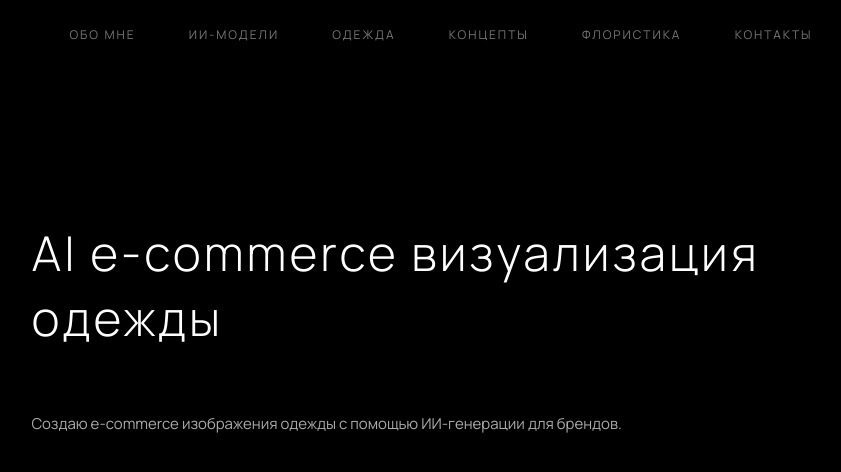
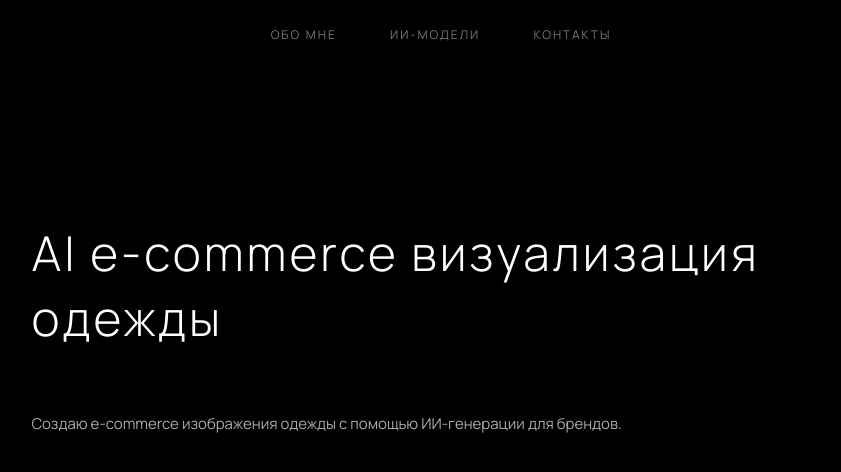
Before and after one commit to karina-ai-florist/karina-ai-portfolio, a plain HTML site: page index.html in a window 1280 px wide. Shown: the top 472 px of the page, without its empty margins (199-1040 px from the left). Drawn offline with Linux system fonts and the light colour scheme.

Commit message:
index.html

```diff
--- a/index.html
+++ b/index.html
@@ -119,7 +119,6 @@ p{
     transition:0.5s ease;
 }
 
-/* увеличенный активный */
 .gallery-item.active{
     width:380px;
     height:380px;
@@ -130,7 +129,6 @@ p{
     transform:scale(1);
 }
 
-/* затемнённые */
 .gallery-item:not(.active) img{
     filter:brightness(40%);
     transform:scale(0.9);
@@ -178,13 +176,8 @@ p{
     border-color:#fff;
 }
 
-.arrow.left{
-    left:0;
-}
-
-.arrow.right{
-    right:0;
-}
+.arrow.left{ left:0; }
+.arrow.right{ right:0; }
 
 /* ===== Lightbox ===== */
 
@@ -254,9 +247,6 @@ footer a:hover{ color:#fff; }
 <nav>
 <a href="#about">Обо мне</a>
 <a href="#models">ИИ-модели</a>
-<a href="#fashion">Одежда</a>
-<a href="#concepts">Концепты</a>
-<a href="#floral">Флористика</a>
 <a href="#contact">Контакты</a>
 </nav>
 
@@ -275,6 +265,8 @@ footer a:hover{ color:#fff; }
 <div class="gallery-item"><img src="models3.jpg"></div>
 <div class="gallery-item"><img src="models4.jpg"></div>
 <div class="gallery-item"><img src="models5.jpg"></div>
+<div class="gallery-item"><img src="models6.jpg"></div>
+<div class="gallery-item"><img src="models7.jpg"></div>
 </div>
 <div class="arrow right"></div>
 </div>
```
